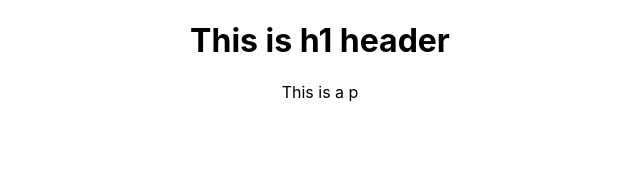
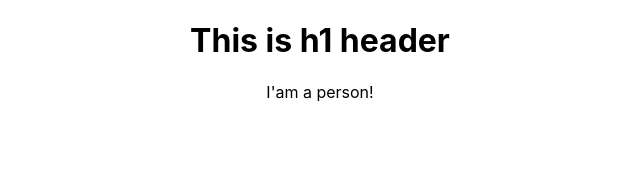
Before and after one commit to kjason1998/myapp, a React (Create React App) app: page / in a window 1280 px wide. Shown: the top 172 px of the page, without its empty margins (320-960 px from the left). Built offline with nearby package versions, Linux system fonts and the light colour scheme.

Commit message:
Add a person component

```diff
--- a/src/App.js
+++ b/src/App.js
@@ -1,12 +1,13 @@
 import React from 'react';
 import './App.css';
+import Person from './Person/Person'
 
 function App() {
   return (
     // className to put the styling, this is the root element
     <div className="App">
       <h1>This is h1 header</h1>
-      <p>This is a p</p>
+      <Person />
     </div>
   );
   // return React.createElement('div', {className: 'app'}, React.createElement('h1',null,'This is h1 header'));
--- /dev/null
+++ b/src/Person/Person.js
@@ -0,0 +1,8 @@
+import React from 'react';
+
+// using ES6
+const person = () => {
+    return <p>I'am a person!</p>
+};
+
+export default person;
```
